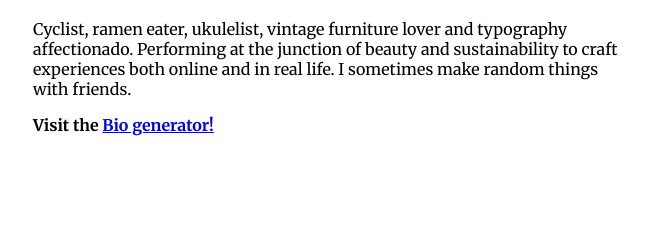
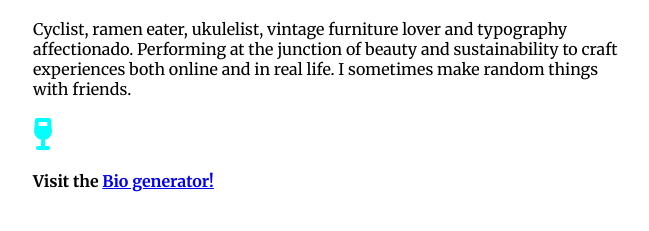
Before and after one commit to OGE365/firstsitewindows, a plain HTML site: page fonttest/index.html in a window 1280 px wide. Shown: the part 61-292 px from the top of the page, without its empty margins (307-956 px from the left). Drawn offline with Linux system fonts and the light colour scheme.

Commit message:
added font awesome

```diff
--- a/fonttest/index.html
+++ b/fonttest/index.html
@@ -9,6 +9,9 @@
 <link href="https://fonts.googleapis.com/css2?family=Merriweather:wght@400;700&display=swap" rel="stylesheet">
 <!--my styles  -->
 	<link href="styles.css" rel="stylesheet">
+
+	<!-- Font Awesome -->
+	<script src="https://kit.fontawesome.com/1255d1085a.js" crossorigin="anonymous"></script>
 </head>
 
 <body>
@@ -16,6 +19,9 @@
 	<h1>My Amazing Bio</h1>
 
 	<p>Cyclist, ramen eater, ukulelist, vintage furniture lover and typography affectionado. Performing at the junction of beauty and sustainability to craft experiences both online and in real life. I sometimes make random things with friends.</p>
+	<div class="icons">
+		<i class="fas fa-wine-glass"></i>
+	</div>
 <footer>
 	<p>Visit the <a href="https://tautau.co/designer-bio">Bio generator!</a></p>
 </footer>
--- a/fonttest/styles.css
+++ b/fonttest/styles.css
@@ -41,3 +41,8 @@ h1{
 footer p{
     font-weight: 700;
 }
+
+.icons{
+    font-size: 32px;
+    color: aqua;
+}
```
